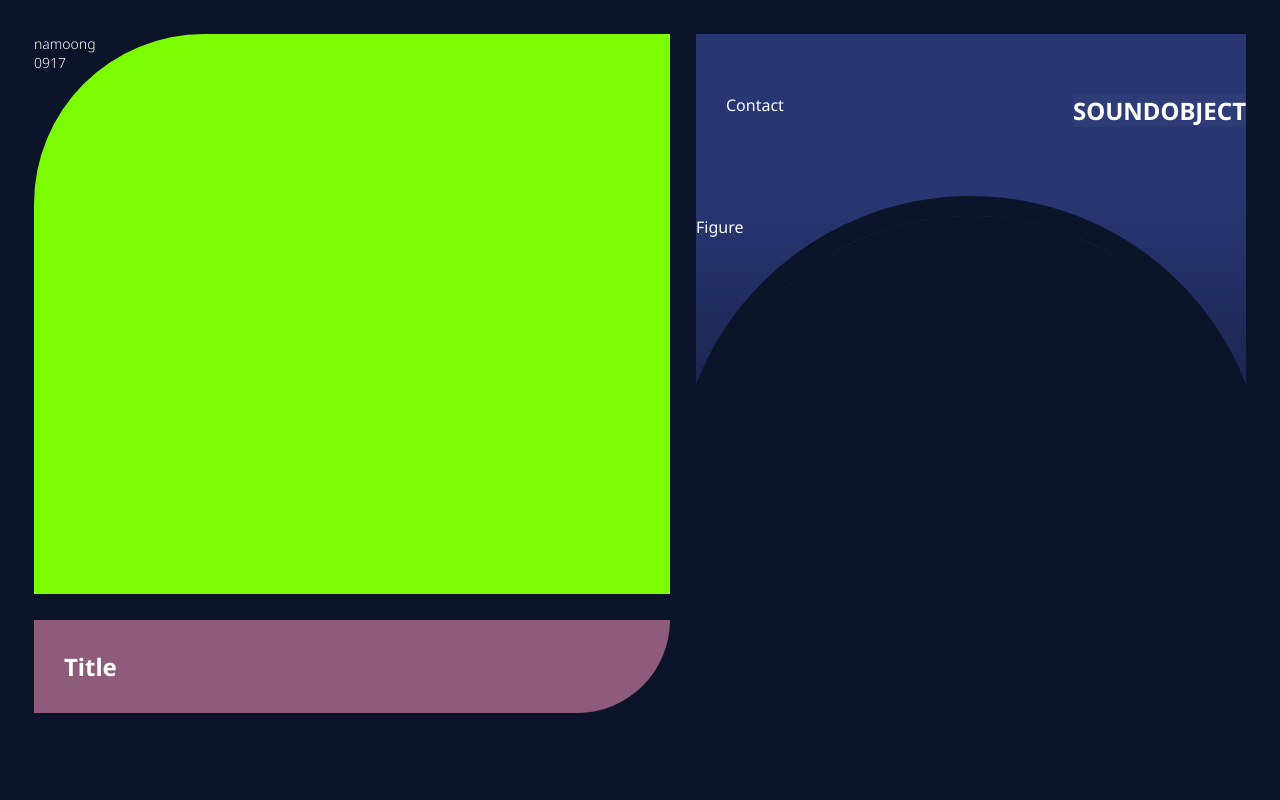
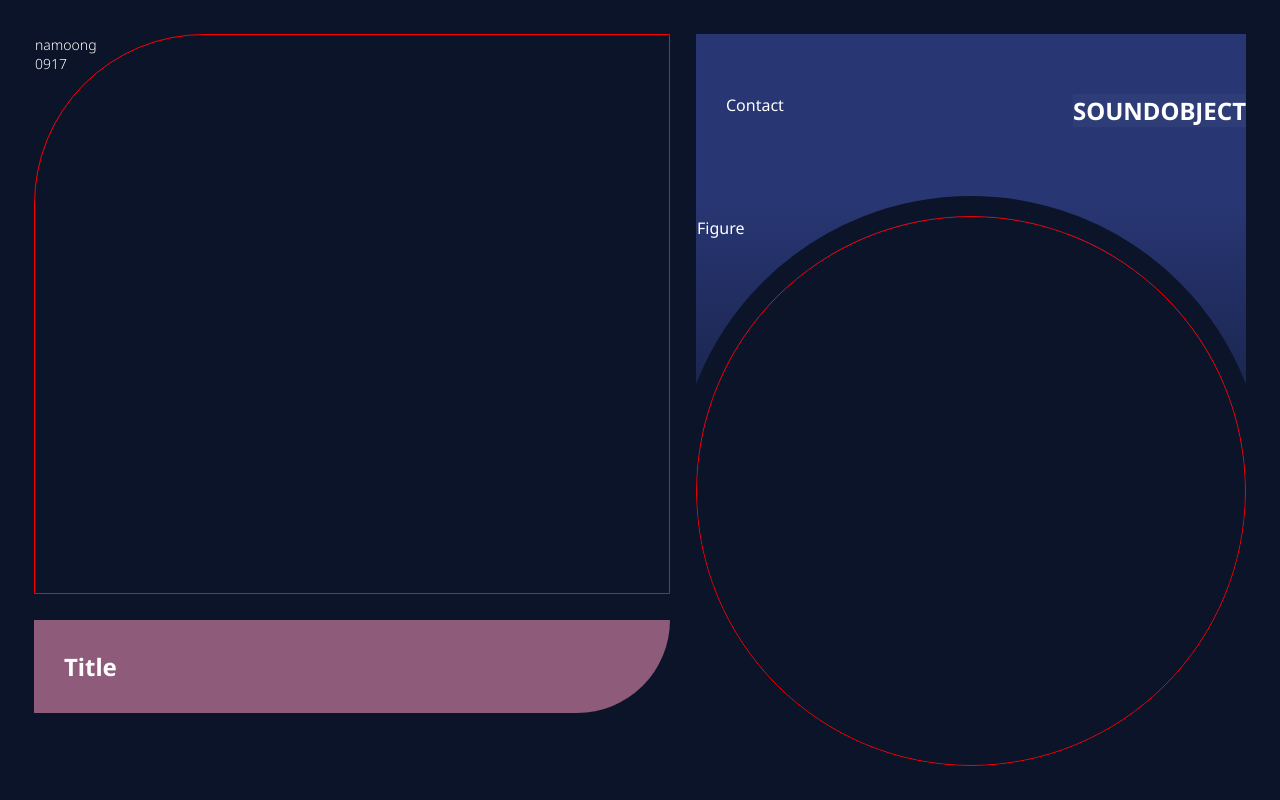
Before and after one commit to namoong0917/port24, a React (Vite) app: page / in a window 1280 px wide. Built offline with nearby package versions, Linux system fonts and the light colour scheme.

Commit message:
레이아웃 넓이 조정

```diff
--- a/src/scss/layout/leftCon/_profile.scss
+++ b/src/scss/layout/leftCon/_profile.scss
@@ -3,9 +3,7 @@
 
 
 .profile_wrap {
-	background: lawngreen;
-	// max-height: 700px;
-	// min-height: 600px;
+	border: 1px solid red;
 	height: 70vh;
 	border-radius: 170px 0 0 0;
 	margin-bottom: 26px;
--- a/src/scss/layout/rightCon/_figure.scss
+++ b/src/scss/layout/rightCon/_figure.scss
@@ -1,6 +1,7 @@
 @use '../../abstracts' as *;
 
 .Figure_wrap {
+	border: 1px solid red;
 	position: absolute;
 	left: 0;
 	bottom: 0;
--- a/src/scss/main.scss
+++ b/src/scss/main.scss
@@ -32,9 +32,9 @@ body, input, button, select, textarea, table {
 
 		.right_content {
 			position: relative;
-			// width: 40%;
+			width: 60%;
 			min-width: 550px;
-			max-width: 550px;
+			max-width: 600px;
 		}
 	}
 }
```
